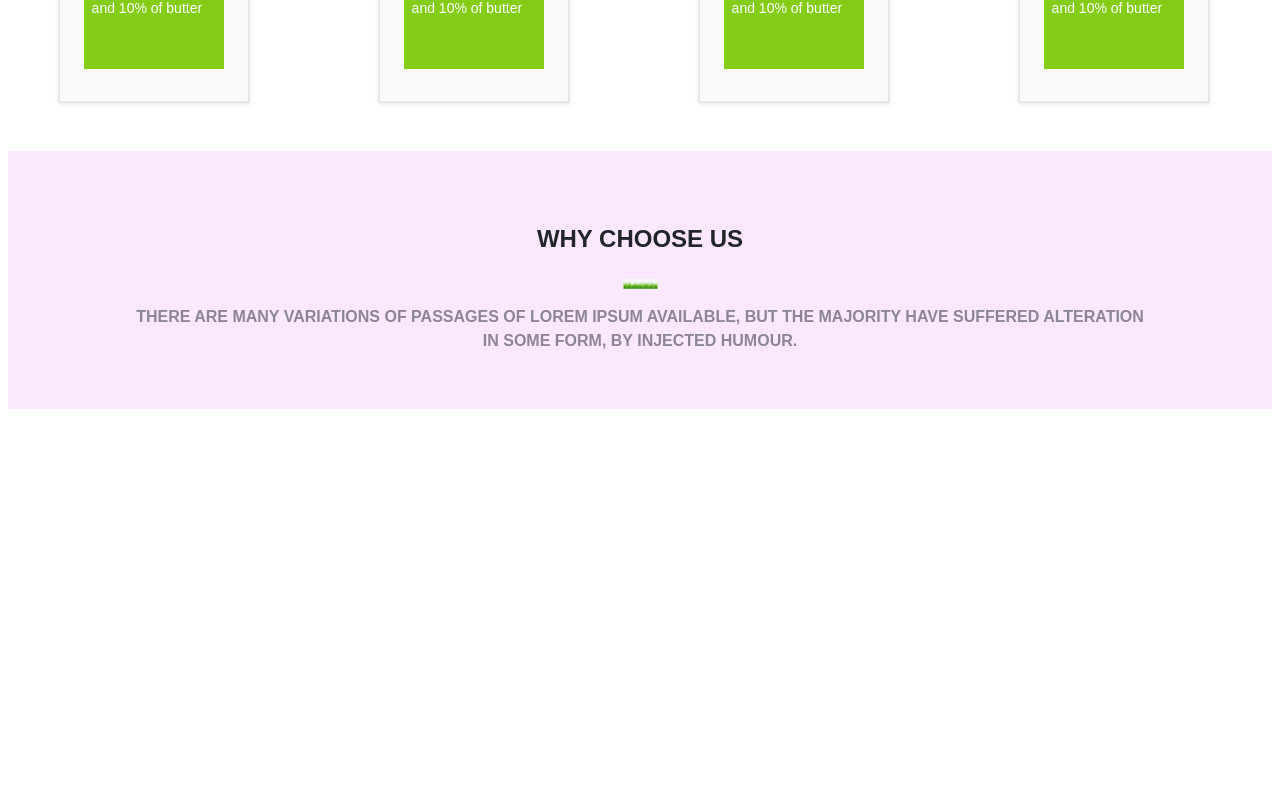
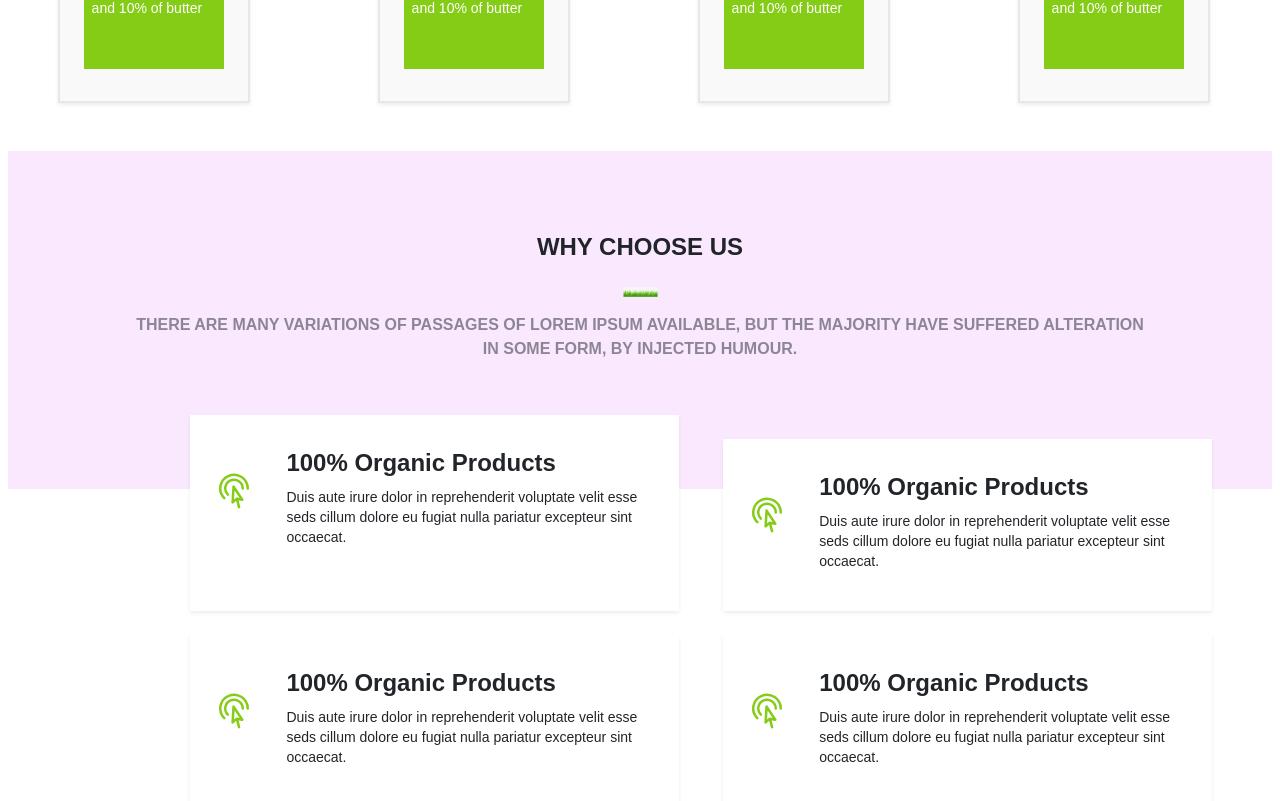
Before and after one commit to Oghenekparobo/catClone, a React (Create React App) app: page / in a window 1280 px wide. Shown: the part 1534-2335 px from the top of the page. Before the commit the page ends 1943 px from the top, so only its background shows below. Built offline with nearby package versions, Linux system fonts and the light colour scheme.

Commit message:
worked on feature section

```diff
--- a/src/components/Features/Features.js
+++ b/src/components/Features/Features.js
@@ -1,18 +1,123 @@
 import grass from "../../assets/grass.png";
 const Features = () => {
   return (
-    <section>
-      <div className=" py-8 px-4 text-center bg-fuchsia-100 mx-2">
-        <h1 className="font-bold text-2xl pt-10">WHY  CHOOSE US</h1>
+    <section className="relative">
+      <div className=" py-20 px-4 text-center bg-fuchsia-100 mx-2">
+        <h1 className="font-bold text-2xl ">WHY CHOOSE US</h1>
         <div className="flex flex-col justify-center items-center space-y-4 py-4">
           <img src={grass} alt="grass" width="35" />
-          <p className="opacity-50 font-bold max-w-5xl">
-          THERE ARE MANY VARIATIONS OF PASSAGES OF LOREM IPSUM AVAILABLE, BUT
-          THE MAJORITY HAVE SUFFERED ALTERATION IN SOME FORM, BY INJECTED
-          HUMOUR.
-        </p>
+          <p className="opacity-50 font-bold max-w-5xl pb-4">
+            THERE ARE MANY VARIATIONS OF PASSAGES OF LOREM IPSUM AVAILABLE, BUT
+            THE MAJORITY HAVE SUFFERED ALTERATION IN SOME FORM, BY INJECTED
+            HUMOUR.
+          </p>
         </div>
+      </div>
+      <div className="px-4 pt-4 top-[15rem] left-[13%] offer-wrapper flex justify-center items-center md:mx-0 md:absolute">
+        <div className="offers grid grid-cols-1 md:grid-cols-2 space-y-6">
+          <div className="offer-box bg-white shadow-sm  flex space-x-8 py-8 px-4 w-11/12">
+            <div className="offer-logo text-lime-500  relative top-6">
+              <svg
+                xmlns="http://www.w3.org/2000/svg"
+                fill="none"
+                viewBox="0 0 24 24"
+                strokeWidth={1.5}
+                stroke="currentColor"
+                className="w-10 h-10"
+              >
+                <path
+                  strokeLinecap="round"
+                  strokeLinejoin="round"
+                  d="M15.042 21.672L13.684 16.6m0 0l-2.51 2.225.569-9.47 5.227 7.917-3.286-.672zm-7.518-.267A8.25 8.25 0 1120.25 10.5M8.288 14.212A5.25 5.25 0 1117.25 10.5"
+                />
+              </svg>
+            </div>
+            <div className="offer-content items-center">
+              <h2 className="font-bold text-2xl ">100% Organic Products</h2>
+              <p className="max-w-lg text-sm py-2">
+                Duis aute irure dolor in reprehenderit voluptate velit esse seds
+                cillum dolore eu fugiat nulla pariatur excepteur sint occaecat.
+              </p>
+            </div>
+          </div>
+          <div className="offer-box bg-white shadow-sm  flex space-x-8 py-8 px-4 w-11/12">
+            <div className="offer-logo text-lime-500  relative top-6">
+              <svg
+                xmlns="http://www.w3.org/2000/svg"
+                fill="none"
+                viewBox="0 0 24 24"
+                strokeWidth={1.5}
+                stroke="currentColor"
+                className="w-10 h-10"
+              >
+                <path
+                  strokeLinecap="round"
+                  strokeLinejoin="round"
+                  d="M15.042 21.672L13.684 16.6m0 0l-2.51 2.225.569-9.47 5.227 7.917-3.286-.672zm-7.518-.267A8.25 8.25 0 1120.25 10.5M8.288 14.212A5.25 5.25 0 1117.25 10.5"
+                />
+              </svg>
+            </div>
+            <div className="offer-content items-center">
+              <h2 className="font-bold text-2xl ">100% Organic Products</h2>
+              <p className="max-w-lg text-sm py-2">
+                Duis aute irure dolor in reprehenderit voluptate velit esse seds
+                cillum dolore eu fugiat nulla pariatur excepteur sint occaecat.
+              </p>
+            </div>
+          </div>
 
+          <div className="offer-box bg-white shadow-sm  flex space-x-8 py-8 px-4 w-11/12">
+            <div className="offer-logo text-lime-500  relative top-6">
+              <svg
+                xmlns="http://www.w3.org/2000/svg"
+                fill="none"
+                viewBox="0 0 24 24"
+                strokeWidth={1.5}
+                stroke="currentColor"
+                className="w-10 h-10"
+              >
+                <path
+                  strokeLinecap="round"
+                  strokeLinejoin="round"
+                  d="M15.042 21.672L13.684 16.6m0 0l-2.51 2.225.569-9.47 5.227 7.917-3.286-.672zm-7.518-.267A8.25 8.25 0 1120.25 10.5M8.288 14.212A5.25 5.25 0 1117.25 10.5"
+                />
+              </svg>
+            </div>
+            <div className="offer-content items-center">
+              <h2 className="font-bold text-2xl ">100% Organic Products</h2>
+              <p className="max-w-lg text-sm py-2">
+                Duis aute irure dolor in reprehenderit voluptate velit esse seds
+                cillum dolore eu fugiat nulla pariatur excepteur sint occaecat.
+              </p>
+            </div>
+          </div>
+
+          <div className="offer-box bg-white shadow-sm  flex space-x-8 py-8 px-4 w-11/12">
+            <div className="offer-logo text-lime-500  relative top-6">
+              <svg
+                xmlns="http://www.w3.org/2000/svg"
+                fill="none"
+                viewBox="0 0 24 24"
+                strokeWidth={1.5}
+                stroke="currentColor"
+                className="w-10 h-10"
+              >
+                <path
+                  strokeLinecap="round"
+                  strokeLinejoin="round"
+                  d="M15.042 21.672L13.684 16.6m0 0l-2.51 2.225.569-9.47 5.227 7.917-3.286-.672zm-7.518-.267A8.25 8.25 0 1120.25 10.5M8.288 14.212A5.25 5.25 0 1117.25 10.5"
+                />
+              </svg>
+            </div>
+            <div className="offer-content items-center">
+              <h2 className="font-bold text-2xl ">100% Organic Products</h2>
+              <p className="max-w-lg text-sm py-2">
+                Duis aute irure dolor in reprehenderit voluptate velit esse seds
+                cillum dolore eu fugiat nulla pariatur excepteur sint occaecat.
+              </p>
+            </div>
+          </div>
+        </div>
       </div>
     </section>
   );
```
